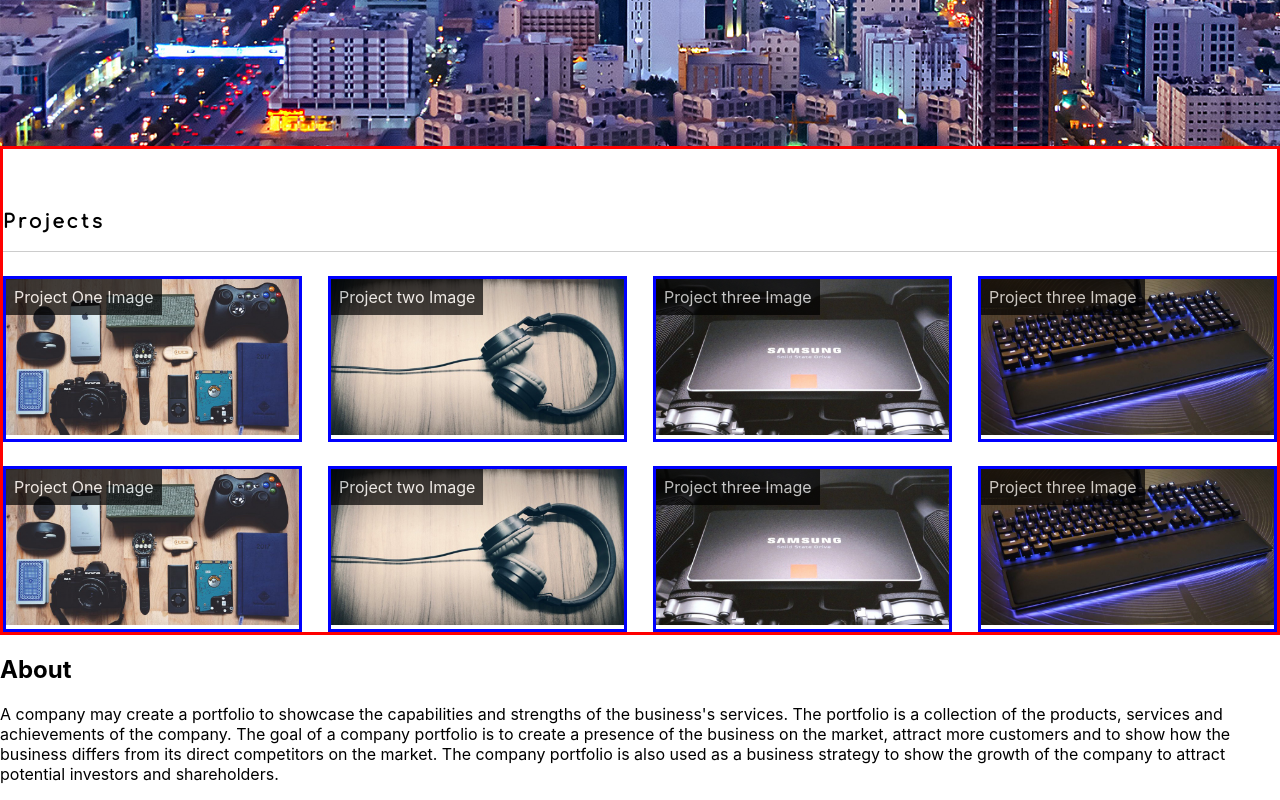
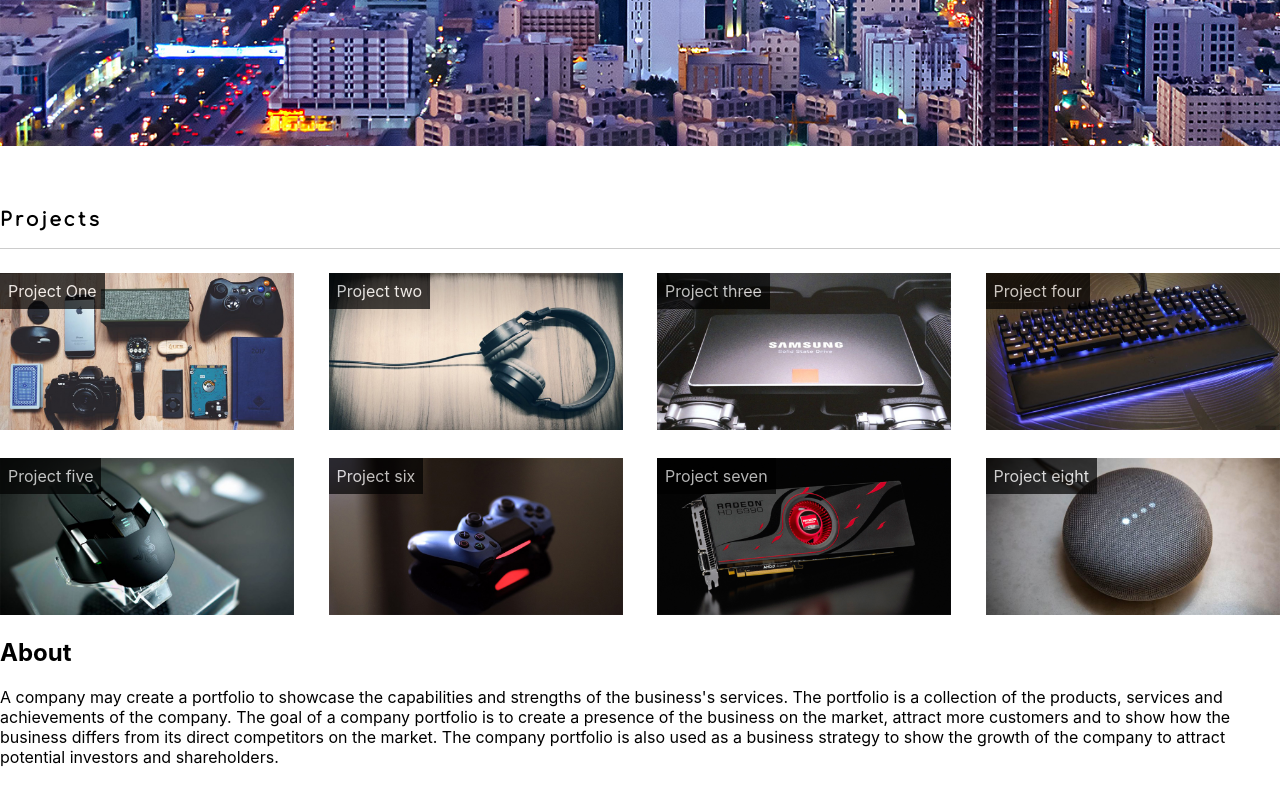
Before and after one commit to Khan2310/A-Company-Portfolio, a React (Create React App) app: page / in a window 1280 px wide. Shown: the part 537-1337 px from the top of the page. Built offline with nearby package versions, Linux system fonts and the light colour scheme.

Commit message:
added new image in project block and remove border style

```diff
--- a/src/components/projects.js
+++ b/src/components/projects.js
@@ -5,6 +5,10 @@ import ProjectOneImage from "./image/project-1.jpeg";
 import ProjectTwoImage from "./image/project-2.jpg";
 import ProjectThreeImage from "./image/project-3.jpg";
 import ProjectFourImage from "./image/project-4.jpg";
+import ProjectFiveImage from "./image/project-5.jpg";
+import ProjectSixImage from "./image/project-6.jpg";
+import ProjectSevenImage from "./image/project-7.jpg";
+import ProjectEightImage from "./image/project-8.jpg";
 import "./style.css";
 
 export default class Projects extends Component {
@@ -15,37 +19,37 @@ export default class Projects extends Component {
         <div className="projects-card">
           <ProjectCard
             projectImage={ProjectOneImage}
-            projectTitle="Project One Image"
+            projectTitle="Project One"
           />
           <ProjectCard
             projectImage={ProjectTwoImage}
-            projectTitle="Project two Image"
+            projectTitle="Project two"
           />
           <ProjectCard
             projectImage={ProjectThreeImage}
-            projectTitle="Project three Image"
+            projectTitle="Project three"
           />
           <ProjectCard
             projectImage={ProjectFourImage}
-            projectTitle="Project three Image"
+            projectTitle="Project four"
           />
         </div>
         <div className="projects-card">
           <ProjectCard
-            projectImage={ProjectOneImage}
-            projectTitle="Project One Image"
+            projectImage={ProjectFiveImage}
+            projectTitle="Project five"
           />
           <ProjectCard
-            projectImage={ProjectTwoImage}
-            projectTitle="Project two Image"
+            projectImage={ProjectSixImage}
+            projectTitle="Project six"
           />
           <ProjectCard
-            projectImage={ProjectThreeImage}
-            projectTitle="Project three Image"
+            projectImage={ProjectSevenImage}
+            projectTitle="Project seven"
           />
           <ProjectCard
-            projectImage={ProjectFourImage}
-            projectTitle="Project three Image"
+            projectImage={ProjectEightImage}
+            projectTitle="Project eight"
           />
         </div>
       </div>
--- a/src/components/scss/bodyCompoStyle.scss
+++ b/src/components/scss/bodyCompoStyle.scss
@@ -1,5 +1,5 @@
 .body-container {
-  border: solid 3px red;
+  //border: solid 3px red;
   //margin-right: auto;
   position: relative;
   margin: 0% 10.5%;
--- a/src/components/scss/projectCardStyle.scss
+++ b/src/components/scss/projectCardStyle.scss
@@ -1,5 +1,5 @@
 .Projects-card-container {
-  border: solid blue;
+  //border: solid blue;
   width: 23%;
   height: auto;
   overflow: hidden;
--- a/src/components/style.css
+++ b/src/components/style.css
@@ -154,7 +154,6 @@
 }
 
 .body-container {
-  border: solid 3px red;
   position: relative;
   margin: 0% 10.5%;
 }
@@ -174,7 +173,6 @@
 }
 
 .Projects-card-container {
-  border: solid blue;
   width: 23%;
   height: auto;
   overflow: hidden;
```
Also changed, not shown: public/portfolio.png (deleted).
